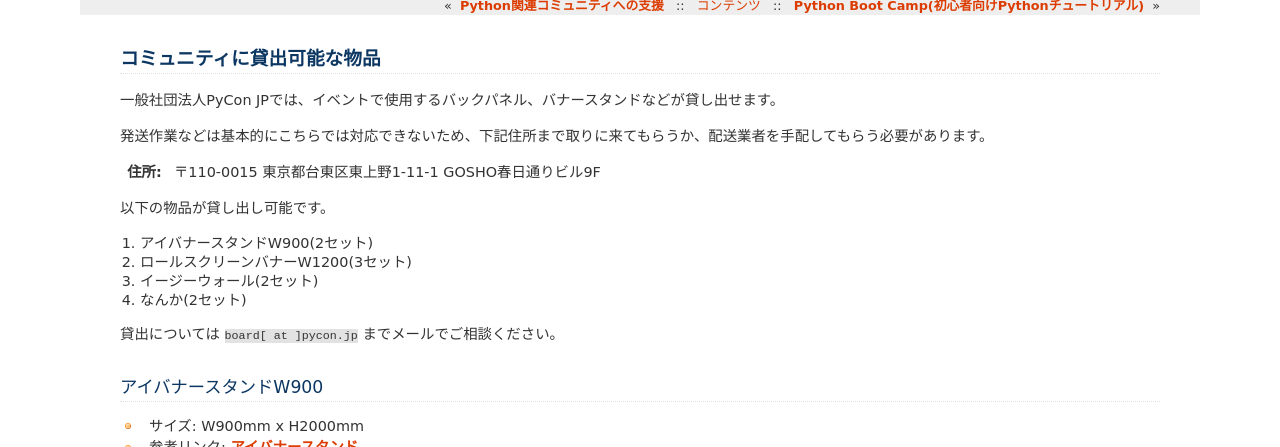
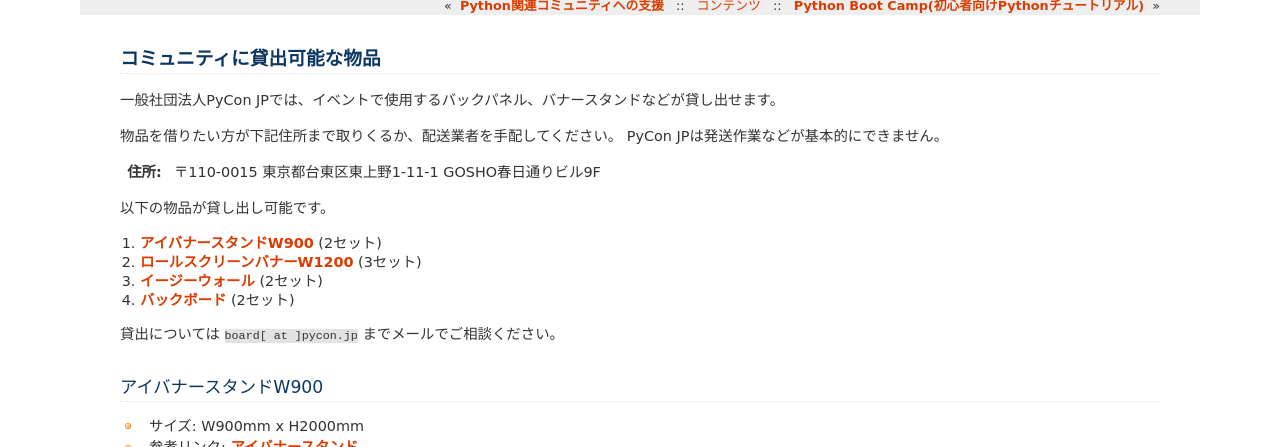
Before and after one commit to pyconjp/www.pycon.jp, a Sphinx documentation site: the page built from source/support/goods.rst, in a window 1280 px wide and 900 px high, cut to the strip 129-576 px from the top of the window. Built offline with Sphinx 7.4.7, drawn with Linux system fonts in a browser that asks for light colours.

Commit message:
ISSHA-963 fix shimizukawa review

```diff
--- a/source/support/goods.rst
+++ b/source/support/goods.rst
@@ -6,16 +6,17 @@
 
 一般社団法人PyCon JPでは、イベントで使用するバックパネル、バナースタンドなどが貸し出せます。
 
-発送作業などは基本的にこちらでは対応できないため、下記住所まで取りに来てもらうか、配送業者を手配してもらう必要があります。
+物品を借りたい方が下記住所まで取りくるか、配送業者を手配してください。
+PyCon JPは発送作業などが基本的にできません。
 
 :住所: 〒110-0015 東京都台東区東上野1-11-1 GOSHO春日通りビル9F
 
 以下の物品が貸し出し可能です。
 
-1. アイバナースタンドW900(2セット)
-2. ロールスクリーンバナーW1200(3セット)
-3. イージーウォール(2セット)
-4. なんか(2セット)
+1. `アイバナースタンドW900`_ (2セット)
+2. `ロールスクリーンバナーW1200`_ (3セット)
+3. `イージーウォール`_ (2セット)
+4. `バックボード`_ (2セット)
 
 貸出については ``board[ at ]pycon.jp`` までメールでご相談ください。
 
```
